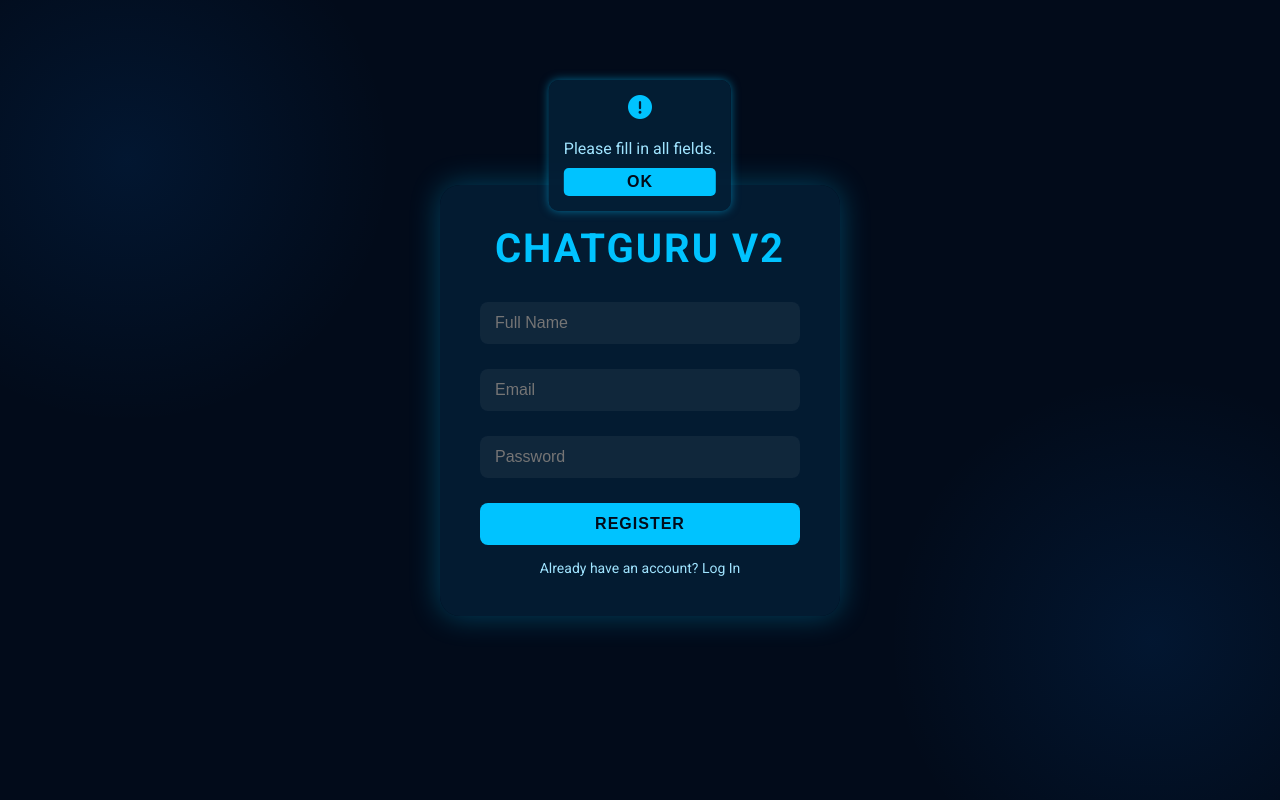
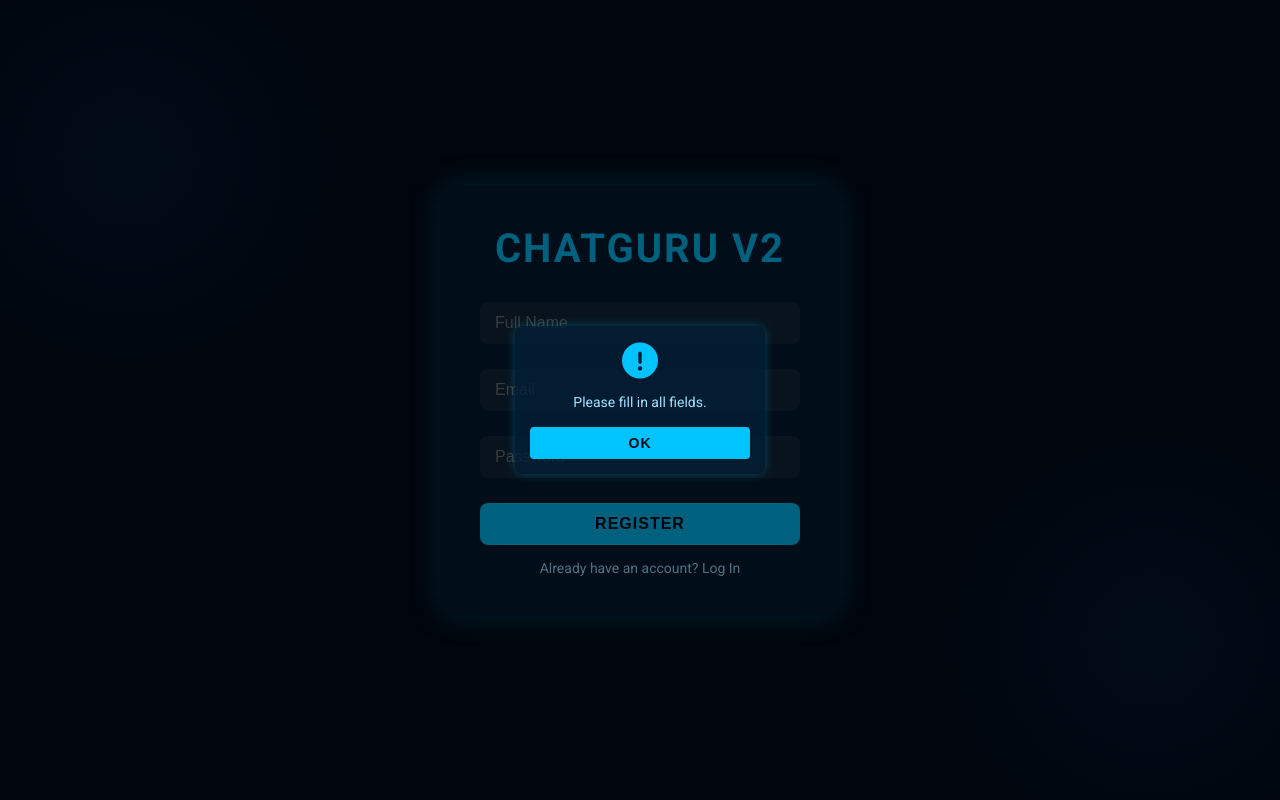
Before and after one commit to shankiz/chatguru-v2, a website: page public/index.html in a window 1280 px wide. Both pictures are taken after a click on the button "REGISTER". Drawn offline with Linux system fonts and the light colour scheme.

Commit message:
Update index.html

```diff
--- a/public/index.html
+++ b/public/index.html
@@ -213,32 +213,42 @@
             left: 0;
             width: 100%;
             height: 100%;
-            background-color: rgba(0, 0, 0, 0.7);
+            background-color: rgba(0, 0, 0, 0.5);
             display: flex;
             justify-content: center;
             align-items: center;
             z-index: 1000;
+            opacity: 0;
+            visibility: hidden;
+            transition: opacity 0.3s, visibility 0.3s;
+        }
+
+        .popup-overlay.show {
+            opacity: 1;
+            visibility: visible;
         }
 
         .popup-content {
             background-color: var(--container-bg);
-            border-radius: 10px;
-            padding: 20px;
+            border-radius: 8px;
+            padding: 15px;
             width: 90%;
-            max-width: 300px;
+            max-width: 250px;
             text-align: center;
+            position: relative;
+            box-shadow: 0 0 10px rgba(0, 195, 255, 0.3);
         }
 
         .popup-icon {
-            font-size: 48px;
+            font-size: 36px;
             color: var(--primary-color);
-            margin-bottom: 15px;
+            margin-bottom: 10px;
         }
 
         .popup-content p {
             color: var(--text-color);
-            margin-bottom: 20px;
-            font-size: 16px;
+            margin-bottom: 15px;
+            font-size: 14px;
             line-height: 1.4;
         }
 
@@ -246,11 +256,16 @@
             background-color: var(--primary-color);
             color: var(--bg-color);
             border: none;
-            padding: 10px 20px;
-            border-radius: 5px;
-            font-size: 16px;
+            padding: 8px 15px;
+            border-radius: 4px;
+            font-size: 14px;
             cursor: pointer;
+            transition: background-color 0.3s ease;
             width: 100%;
+        }
+
+        .popup-ok-button:hover {
+            background-color: var(--button-hover);
         }
     </style>
 </head>
@@ -329,7 +344,7 @@
         </div>
     </div>
 
-    <div id="popup-overlay" class="popup-overlay" style="display: none;">
+    <div class="popup-overlay" id="popup-overlay">
         <div class="popup-content">
             <div class="popup-icon">
                 <i id="popup-icon" class="fas"></i>
@@ -398,7 +413,7 @@
             const userId = localStorage.getItem('tempUserId');
 
             if (!verificationCode) {
-                showErrorMessage('Please enter the verification code.', 'verify-error-message');
+                showPopup('Please enter the verification code.', 'exclamation-circle');
                 return;
             }
 
@@ -413,12 +428,12 @@
                     showPopup('Email verified successfully. You can now add a profile picture or skip to sign in.', 'check-circle');
                     toggleForm('profile-picture');
                 } else {
-                    showErrorMessage(data.message || 'Verification failed. Please try again.', 'verify-error-message');
+                    showPopup(data.message || 'Verification failed. Please try again.', 'times-circle');
                 }
             })
             .catch(error => {
                 console.error('Error:', error);
-                showErrorMessage('An error occurred. Please try again.', 'verify-error-message');
+                showPopup('An error occurred. Please try again.', 'times-circle');
             });
         }
 
@@ -429,12 +444,12 @@
             const loadingIndicator = document.getElementById('upload-loading');
 
             if (!pictureInput.files[0]) {
-                showErrorMessage('Please select a picture to upload.', 'profile-picture-error-message');
+                showPopup('Select a picture to continue.', 'exclamation-circle');
                 return;
             }
 
             if (!userId) {
-                showErrorMessage('Unable to upload. Please try again or start over.', 'profile-picture-error-message');
+                showPopup('Unable to upload. Please try again or start over.', 'exclamation-circle');
                 return;
             }
 
@@ -455,13 +470,13 @@
                     showPopup('Profile picture uploaded successfully. You will now be logged in.', 'check-circle');
                     autoLogin(userId);
                 } else {
-                    showErrorMessage(data.message || 'Failed to upload profile picture. Please try again.', 'profile-picture-error-message');
+                    showPopup(data.message || 'Failed to upload profile picture. Please try again.', 'times-circle');
                 }
             })
             .catch(error => {
                 loadingIndicator.style.display = 'none';
                 console.error('Error:', error);
-                showErrorMessage('An error occurred. Please try again.', 'profile-picture-error-message');
+                showPopup('An error occurred. Please try again.', 'times-circle');
             });
         }
 
@@ -470,7 +485,7 @@
             if (userId) {
                 autoLogin(userId);
             } else {
-                showErrorMessage('Unable to skip. Please try again or start over.', 'profile-picture-error-message');
+                showPopup('Unable to skip. Please try again or start over.', 'exclamation-circle');
             }
         }
 
@@ -492,13 +507,13 @@
                     window.location.href = '/chat';
                 } else {
                     console.error('Auto-login failed:', data.message);
-                    showErrorMessage('Failed to log in automatically. Please try signing in manually. Error: ' + data.message, 'signup-error-message');
+                    showPopup('Failed to log in automatically. Please try signing in manually. Error: ' + data.message, 'exclamation-circle');
                     toggleForm('signin');
                 }
             })
             .catch(error => {
                 console.error('Error during auto-login:', error);
-                showErrorMessage('An error occurred during auto-login. Please try signing in manually. Error: ' + error.message, 'signup-error-message');
+                showPopup('An error occurred during auto-login. Please try signing in manually. Error: ' + error.message, 'exclamation-circle');
                 toggleForm('signin');
             });
         }
@@ -509,12 +524,12 @@
             const password = document.getElementById('signin-password').value;
 
             if (!email || !password) {
-                showErrorMessage('Please fill in all fields.', 'signin-error-message');
+                showPopup('Please fill in all fields.', 'exclamation-circle');
                 return;
             }
 
             if (!isValidEmail(email)) {
-                showErrorMessage('Please enter a valid email address.', 'signin-error-message');
+                showPopup('Please enter a valid email address.', 'exclamation-circle');
                 return;
             }
 
@@ -528,12 +543,12 @@
                 if (data.success) {
                     window.location.href = '/chat';
                 } else {
-                    showErrorMessage(data.message || 'Sign in failed. Please try again.', 'signin-error-message');
+                    showPopup(data.message || 'Sign in failed. Please try again.', 'times-circle');
                 }
             })
             .catch(error => {
                 console.error('Error:', error);
-                showErrorMessage('An error occurred. Please try again.', 'signin-error-message');
+                showPopup('An error occurred. Please try again.', 'times-circle');
             });
         }
 
@@ -601,37 +616,21 @@
         }
 
         function showPopup(message, icon = 'info-circle') {
-            // Create a new div for the popup
-            const popup = document.createElement('div');
-            popup.style.position = 'fixed';
-            popup.style.left = '50%';
-            popup.style.top = '10%';
-            popup.style.transform = 'translateX(-50%)';
-            popup.style.backgroundColor = 'rgba(4, 32, 55, 0.9)';
-            popup.style.color = '#a0e4ff';
-            popup.style.padding = '15px';
-            popup.style.borderRadius = '10px';
-            popup.style.boxShadow = '0 0 10px rgba(0, 195, 255, 0.5)';
-            popup.style.zIndex = '1000';
-            popup.style.maxWidth = '80%';
-            popup.style.textAlign = 'center';
+            const overlay = document.getElementById('popup-overlay');
+            const messageElement = document.getElementById('popup-message');
+            const iconElement = document.getElementById('popup-icon');
+            const okButton = document.getElementById('popup-ok-button');
 
-            // Add the icon and message
-            popup.innerHTML = `
-                <i class="fas fa-${icon}" style="font-size: 24px; color: #00c3ff; margin-bottom: 10px;"></i>
-                <p style="margin: 10px 0;">${message}</p>
-                <button onclick="this.parentElement.remove()" style="background-color: #00c3ff; color: #020b1a; border: none; padding: 5px 10px; border-radius: 5px; cursor: pointer;">OK</button>
-            `;
+            messageElement.textContent = message;
+            iconElement.className = `fas fa-${icon}`;
 
-            // Add the popup to the body
-            document.body.appendChild(popup);
+            overlay.classList.add('show');
 
-            // Remove the popup after 3 seconds if not closed
-            setTimeout(() => {
-                if (document.body.contains(popup)) {
-                    popup.remove();
-                }
-            }, 3000);
+            okButton.onclick = () => {
+                overlay.classList.remove('show');
+            };
+
+            // Remove the automatic closing timeout
         }
 
         function showErrorMessage(message, elementId) {
```
